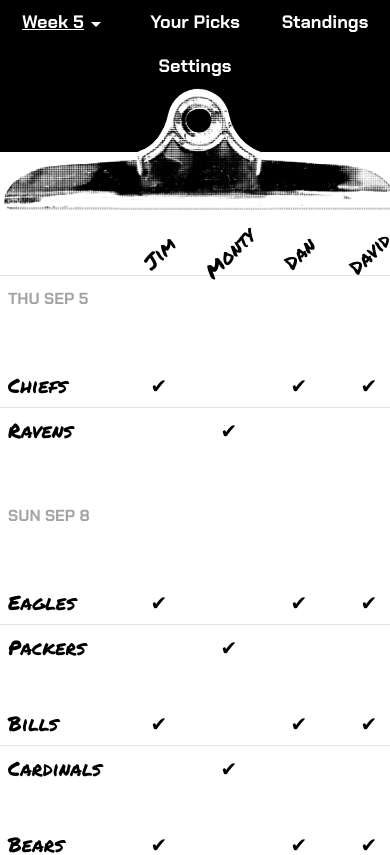
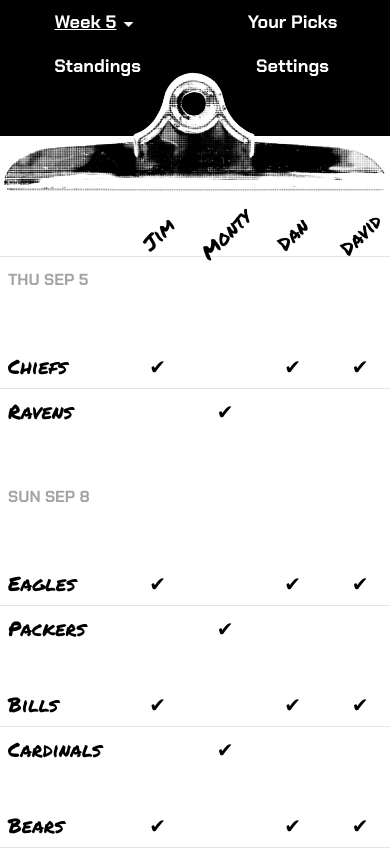
Before and after one commit to davidxcarroll/JimsClipboard, a React (Vite) app: page / in a window 390 px wide. Shown: the top 855 px of the page. Built offline with nearby package versions, Linux system fonts and the light colour scheme.

Commit message:
clip queries

```diff
--- a/src/components/layout/Navigation.jsx
+++ b/src/components/layout/Navigation.jsx
@@ -3,14 +3,14 @@
 export function Navigation() {
   return (
     <nav className="
-      relative z-50 sm:w-full w-screen md:h-32 sm:h-28 h-fit max-sm:mb-16
-      flex flex-row flex-wrap items-center justify-between
+      relative z-50 sm:w-full min-w-[360px] md:h-32 sm:h-28 h-fit
+      grid sm:grid-cols-5 grid-cols-4 max-[450px]:grid-cols-2 auto-rows-fr
       chakra lg:text-2xl md:text-xl text-lg text-white
     ">
       <NavLink
         to="/"
         className={({ isActive }) => `
-          flex flex-1 flex-row whitespace-nowrap justify-center sm:items-center items-start p-2
+          flex whitespace-nowrap justify-center sm:items-center items-start p-2
           hover:underline cursor-pointer ${isActive ? 'underline' : ''}
         `}
       >
@@ -25,19 +25,19 @@
       <NavLink
         to="/picks"
         className={({ isActive }) => `
-          flex flex-1 flex-row whitespace-nowrap justify-center sm:items-center items-start p-2
+          flex whitespace-nowrap justify-center sm:items-center items-start p-2
           hover:underline cursor-pointer ${isActive ? 'underline' : ''}
         `}
       >
         <p className="text-center">Your Picks</p>
       </NavLink>
 
-      <div className="flex flex-1 max-sm:hidden" />
+      <div className="max-sm:hidden" />
 
       <NavLink
         to="/standings"
         className={({ isActive }) => `
-          flex flex-1 flex-row whitespace-nowrap justify-center sm:items-center items-start p-2
+          flex whitespace-nowrap justify-center sm:items-center items-start p-2
           hover:underline cursor-pointer ${isActive ? 'underline' : ''}
         `}
       >
@@ -47,7 +47,7 @@
       <NavLink
         to="/settings"
         className={({ isActive }) => `
-          flex flex-1 flex-row whitespace-nowrap justify-center sm:items-center items-start p-2
+          flex whitespace-nowrap justify-center sm:items-center items-start p-2
           hover:underline cursor-pointer ${isActive ? 'underline' : ''}
         `}
       >
--- a/src/views/CurrentWeek.jsx
+++ b/src/views/CurrentWeek.jsx
@@ -16,14 +16,17 @@
     }
 
     return (
-        <div className="flex flex-col gap-12 sm:px-8 bg-white">
+        <div className="
+            flex flex-col gap-12 bg-white sm:px-8
+            md:mt-0 sm:mt-0 xs:mt-24 mt-12
+        ">
 
             <div className="
             relative z-10 flex items-center justify-center max-md:-mb-8
-            lg:-mt-32 md:-mt-28 -mt-16
+            lg:-mt-32 md:-mt-32 sm:-mt-28 xs:-mt-24 -mt-16
             ">
                 <img
-                    className="lg:w-[700px] md:w-[600px] w-[450px] min-w-[400px] h-auto"
+                    className="lg:w-[700px] sm:w-[600px] h-auto"
                     src={clipImage}
                     alt="Clipboard"
                 />
@@ -36,16 +39,16 @@
             ">
                 <div className="w-1/5 min-w-[120px] flex items-center justify-center"></div>
                 <div className="w-1/5 min-w-[50px] flex sm:items-center items-start justify-center max-sm:pt-3">
-                    <span className="max-sm:-rotate-45">Jim</span>
+                    <span className="max-[450px]:-rotate-45">Jim</span>
                 </div>
                 <div className="w-1/5 min-w-[50px] flex sm:items-center items-start justify-center max-sm:pt-3">
-                    <span className="max-sm:-rotate-45">Monty</span>
+                    <span className="max-[450px]:-rotate-45">Monty</span>
                 </div>
                 <div className="w-1/5 min-w-[50px] flex sm:items-center items-start justify-center max-sm:pt-3">
-                    <span className="max-sm:-rotate-45">Dan</span>
+                    <span className="max-[450px]:-rotate-45">Dan</span>
                 </div>
                 <div className="w-1/5 min-w-[50px] flex sm:items-center items-start justify-center max-sm:pt-3">
-                    <span className="max-sm:-rotate-45">David</span>
+                    <span className="max-[450px]:-rotate-45">David</span>
                 </div>
             </div>
 
--- a/src/views/Settings.jsx
+++ b/src/views/Settings.jsx
@@ -9,7 +9,7 @@
                 lg:-mt-32 md:-mt-28 -mt-16
             ">
                 <img
-                    className="lg:w-[700px] md:w-[600px] w-[450px] min-w-[400px] h-auto"
+                    className="lg:w-[700px] md:w-[600px] w-[450px] min-w-[300px] h-auto"
                     src={clipImage}
                     alt="Clipboard"
                 />
--- a/src/views/Standings.jsx
+++ b/src/views/Standings.jsx
@@ -9,7 +9,7 @@
                 lg:-mt-32 md:-mt-28 -mt-16
             ">
                 <img
-                    className="lg:w-[700px] md:w-[600px] w-[450px] min-w-[400px] h-auto"
+                    className="lg:w-[700px] md:w-[600px] w-[450px] min-w-[300px] h-auto"
                     src={clipImage}
                     alt="Clipboard"
                 />
--- a/src/views/YourPicks.jsx
+++ b/src/views/YourPicks.jsx
@@ -9,7 +9,7 @@
                 lg:-mt-32 md:-mt-28 -mt-16
             ">
                 <img
-                    className="lg:w-[700px] md:w-[600px] w-[450px] min-w-[400px] h-auto"
+                    className="lg:w-[700px] md:w-[600px] w-[450px] min-w-[300px] h-auto"
                     src={clipImage}
                     alt="Clipboard"
                 />
--- a/tailwind.config.js
+++ b/tailwind.config.js
@@ -5,6 +5,14 @@
     "./src/**/*.{js,ts,jsx,tsx}",
   ],
   theme: {
+    screens: {
+      'xs':  '450px',
+      'sm':  '640px',
+      'md':  '768px',
+      'lg':  '1024px',
+      'xl':  '1280px',
+      '2xl': '1536px',
+    },
     extend: {
       fontFamily: {
       },
```
